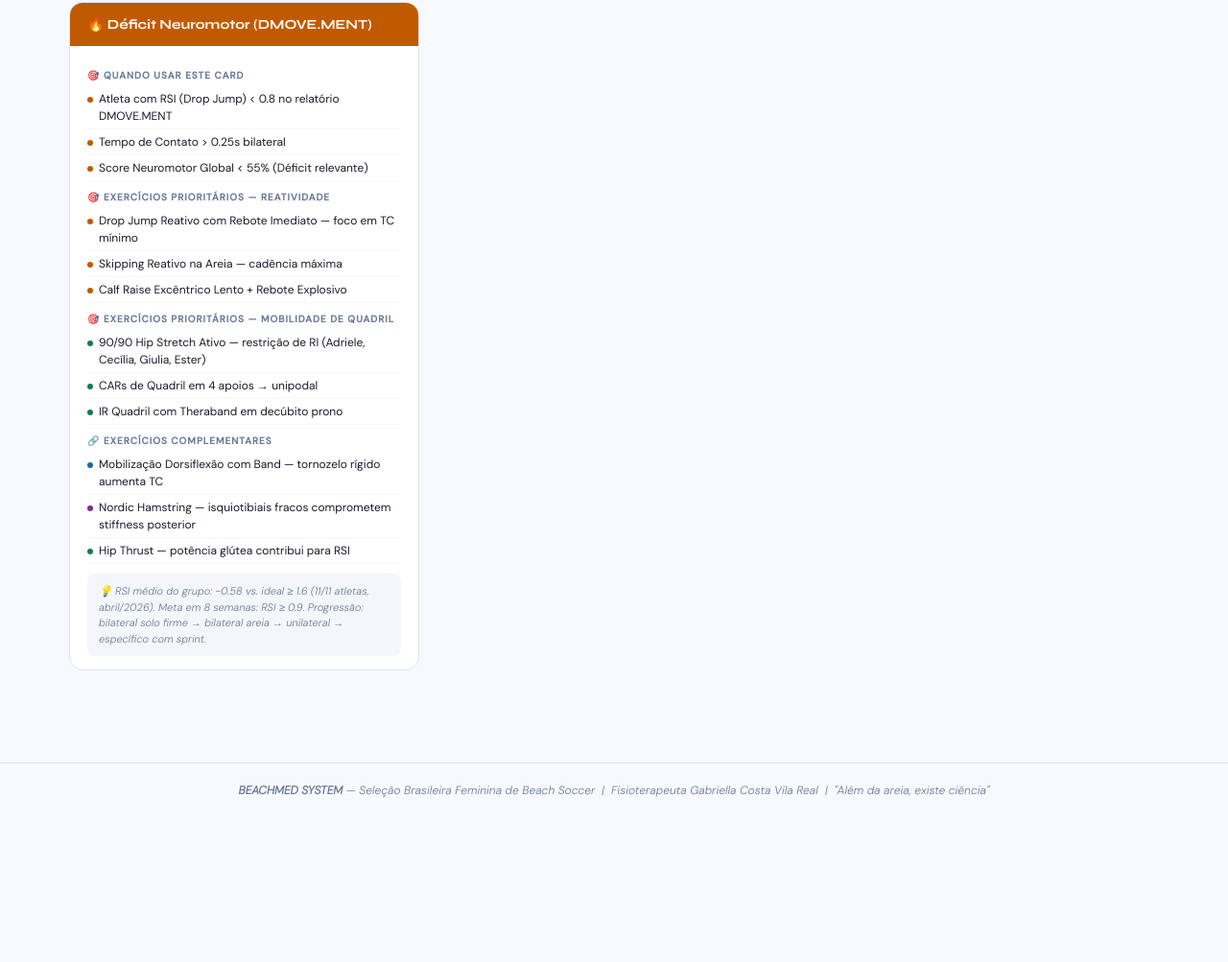
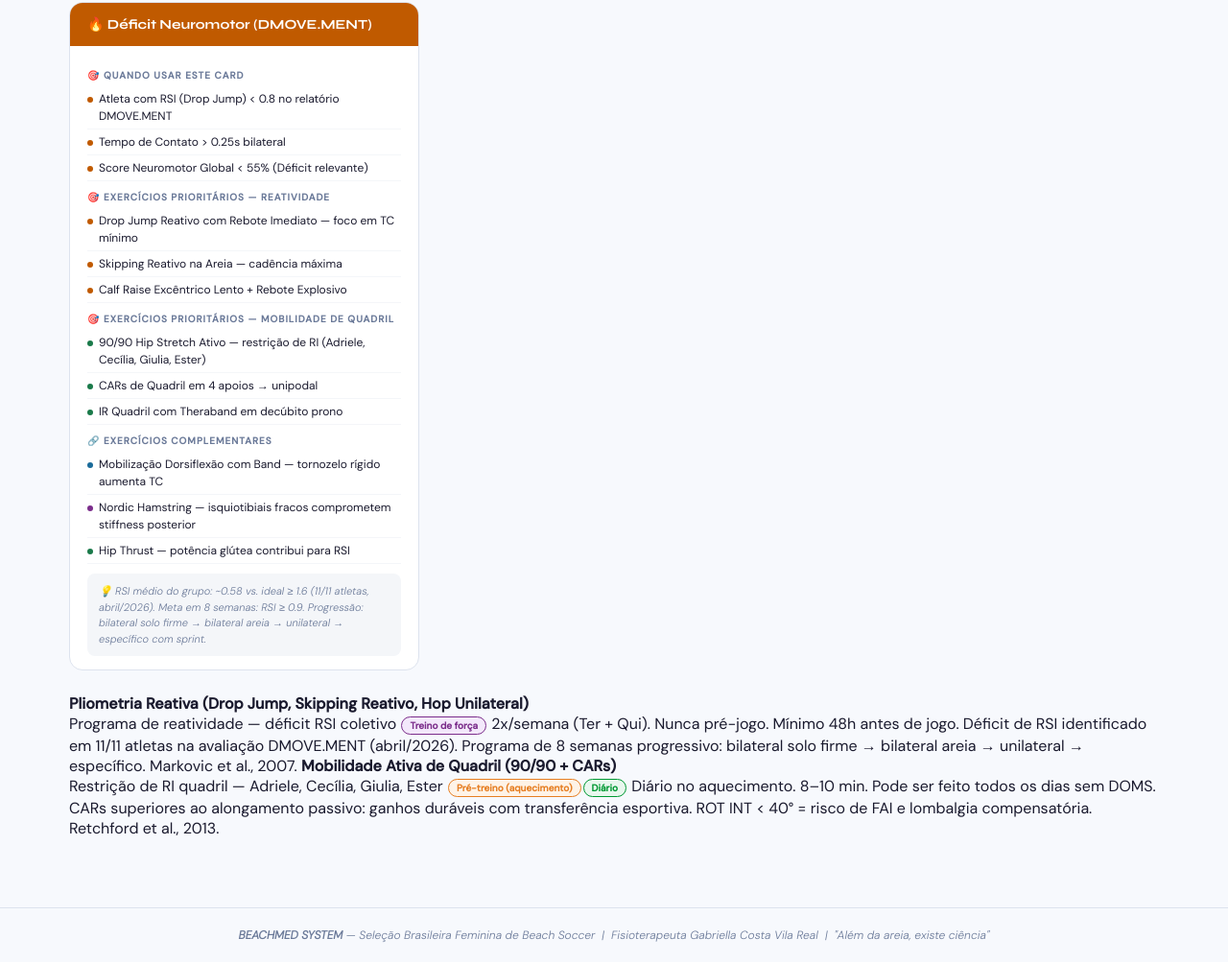
Before and after one commit to vilarealfisioterapiaepilates-afk/banco-exercicios-sbbsf, a plain HTML site: page guia_prescricao_SBBSF.html in a window 1280 px wide. Shown: the part 1344-2347 px from the top of the page at 96% size. Before the commit the page ends 2196 px from the top, so only its background shows below. Drawn offline with Linux system fonts and the light colour scheme.

Commit message:
Update guia_prescricao_SBBSF.html

```diff
--- a/guia_prescricao_SBBSF.html
+++ b/guia_prescricao_SBBSF.html
@@ -665,7 +665,18 @@ footer { border-top: 1px solid var(--borda); padding: 20px 32px; text-align: cen
     Leporace G, Metsavaht L. <i>Importância do treinamento da propriocepção e do controle motor.</i> Acta Fisiátrica. 2009;16(3):126-131.
   </div>
 </div>
-
+<tr>
+        <td><b>Pliometria Reativa (Drop Jump, Skipping Reativo, Hop Unilateral)</b><br>Programa de reatividade — déficit RSI coletivo</td>
+        <td><span class="tag tag-forca">Treino de força</span></td>
+        <td>2x/semana (Ter + Qui). Nunca pré-jogo. Mínimo 48h antes de jogo.</td>
+        <td>Déficit de RSI identificado em 11/11 atletas na avaliação DMOVE.MENT (abril/2026). Programa de 8 semanas progressivo: bilateral solo firme → bilateral areia → unilateral → específico. Markovic et al., 2007.</td>
+      </tr>
+      <tr>
+        <td><b>Mobilidade Ativa de Quadril (90/90 + CARs)</b><br>Restrição de RI quadril — Adriele, Cecília, Giulia, Ester</td>
+        <td><span class="tag tag-preaqui">Pré-treino (aquecimento)</span><span class="tag tag-diario">Diário</span></td>
+        <td>Diário no aquecimento. 8–10 min. Pode ser feito todos os dias sem DOMS.</td>
+        <td>CARs superiores ao alongamento passivo: ganhos duráveis com transferência esportiva. ROT INT &lt; 40° = risco de FAI e lombalgia compensatória. Retchford et al., 2013.</td>
+      </tr>
 </main>
 
 <footer>
```
